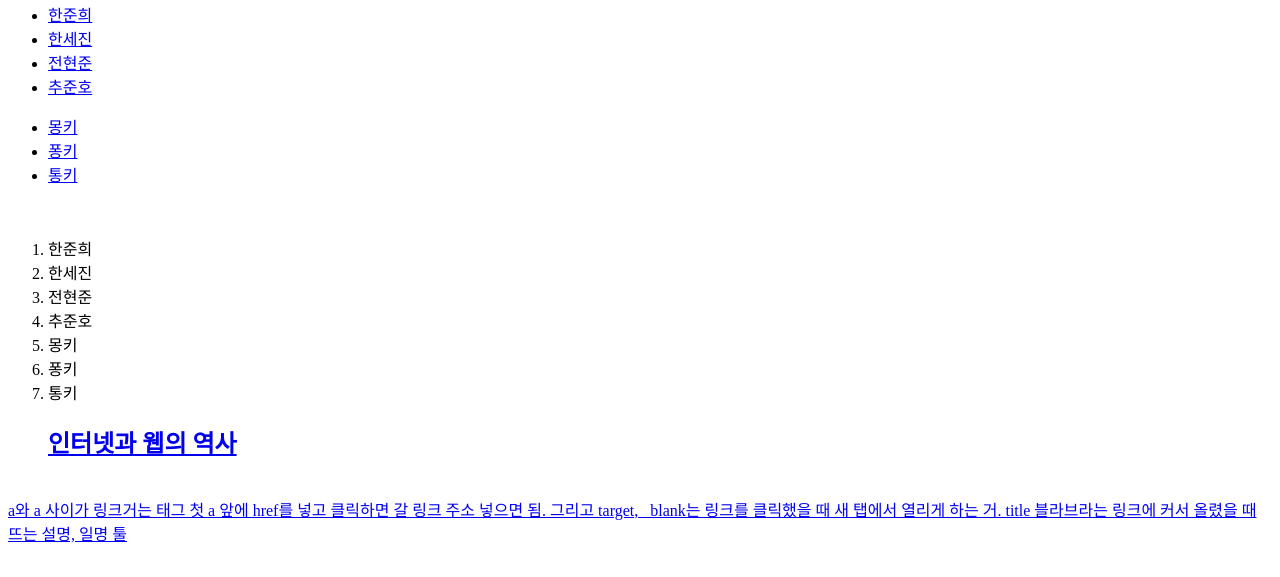
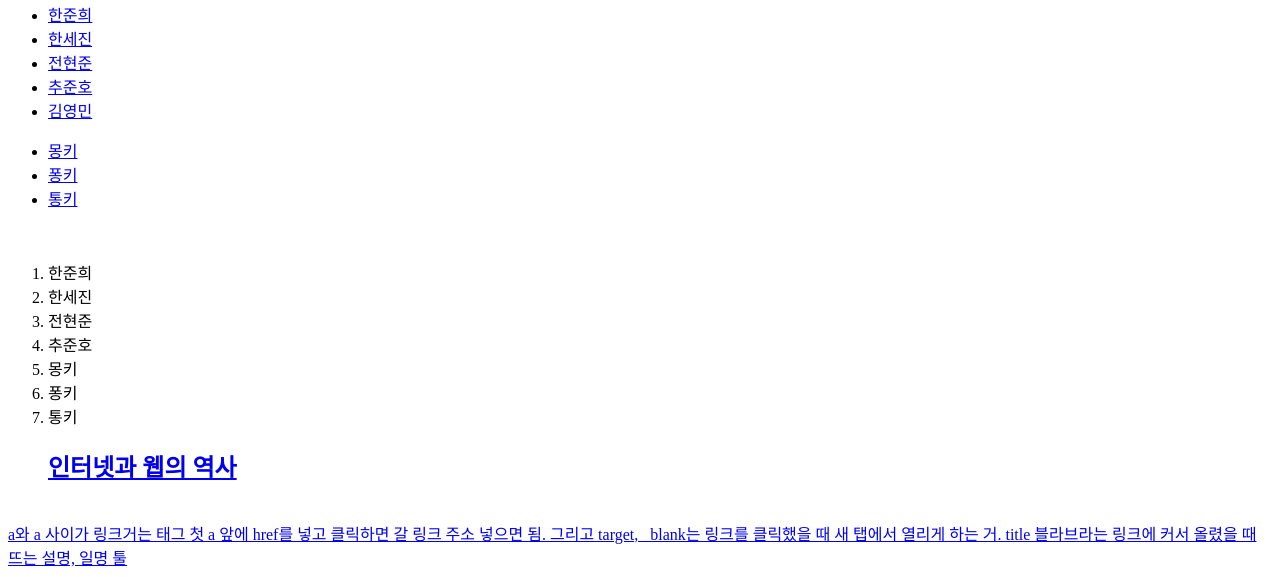
Before and after one commit to hjh9432/joons_first_html_webpage, a plain HTML site: page index.html in a window 1280 px wide. Shown: the part 224-801 px from the top of the page. Drawn offline with Linux system fonts and the light colour scheme.

Commit message:
Add files via upload

```diff
--- a/index.html
+++ b/index.html
@@ -22,6 +22,7 @@
   <li><a href="http://webberstudy.com/" target="_blank" title="it's not going to google you idiot"> 한세진</a></li>
   <li><a href="https://whatis.techtarget.com/definition/VRML-Virtual-Reality-Modeling-Language" target="_blank" title="vrml은 뭘까용?">전현준</a></li>
   <li><a href="https://bit.ly/2QsFO8H" target="_blank" title="VR WEEKLY 구독하는 페이지로 간당~">추준호</a></li>
+  <li><a href="https://www.google.com/search?q=flower&tbm=isch&source=iu&ictx=1&fir=H44BpNPr-5U3VM%253A%252C1lnxRhZQzA78QM%252C_&usg=AI4_-kRc_BD7k3nEVtUyTHM7FuNoEm2SNQ&sa=X&ved=2ahUKEwjPiey6tvHdAhWFgrwKHYARClAQ9QEwAnoECAMQCA#imgrc=H44BpNPr-5U3VM:" target="_blank" title="어머니께 드리는 선물">김영민</a></li>
 </ul>
 
 <ul>
```
